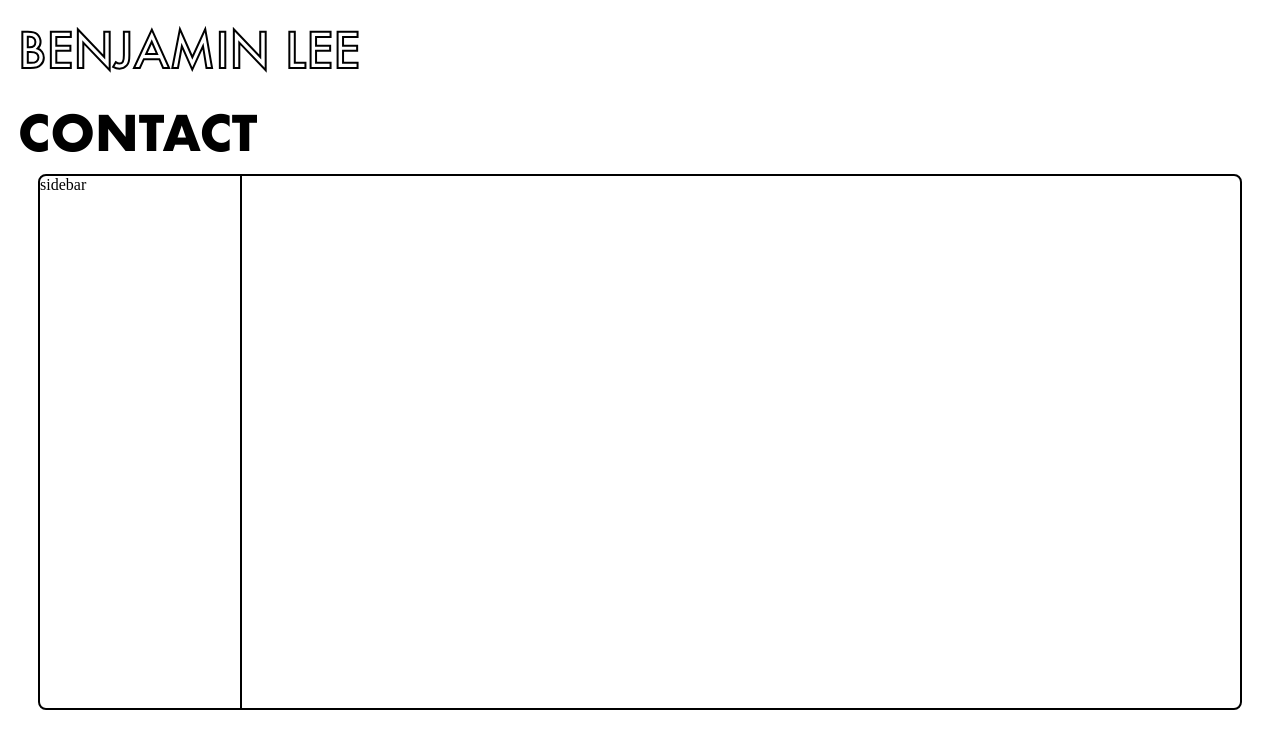
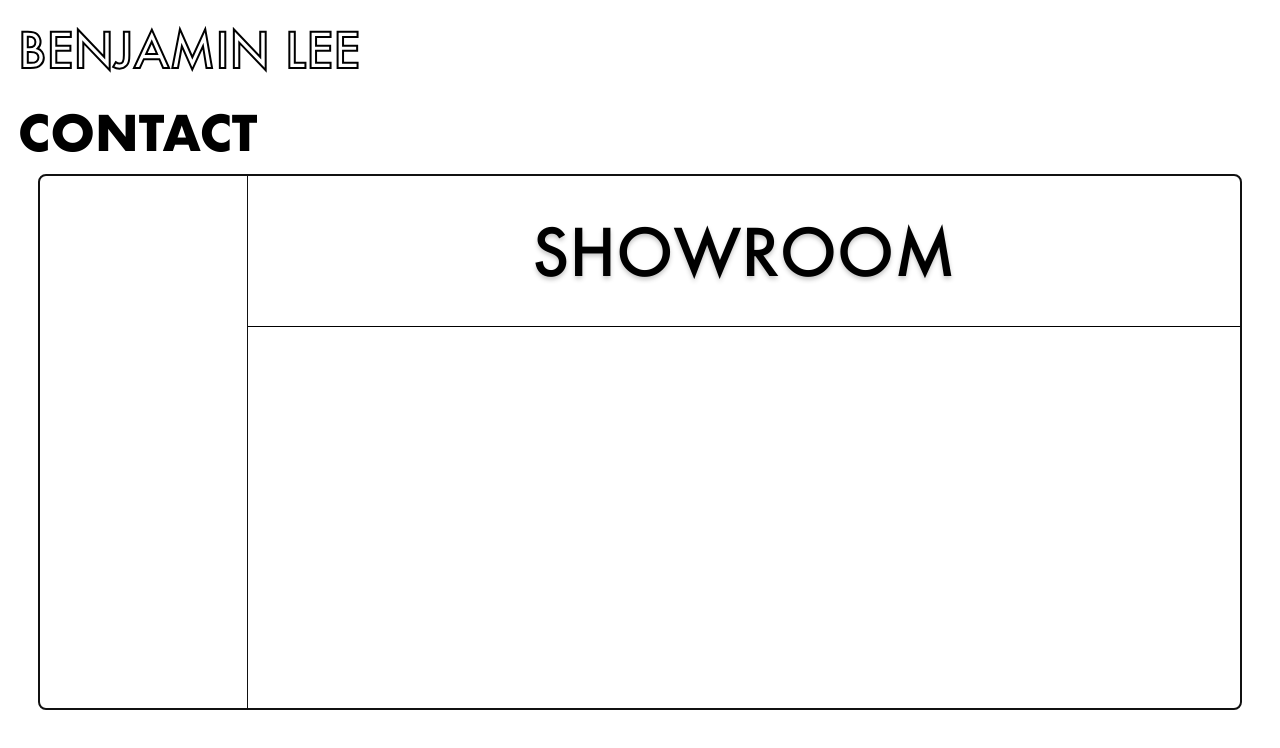
Before and after one commit to benlazzero/portfolio, a React (Vite) app: page / in a window 1280 px wide. Shown: the top 748 px of the page. Built offline with nearby package versions, Linux system fonts and the light colour scheme.

Commit message:
topbar on show window

```diff
--- a/src/components/Showcase-Sidebar.jsx
+++ b/src/components/Showcase-Sidebar.jsx
@@ -2,6 +2,8 @@ import { container } from './Showcase-Sidebar.module.css'
 
 export default function Sidebar() {
   return (
-    <div className={container}>sidebar</div>
+    <div className={container}>
+
+    </div>
   )
 }
--- a/src/components/Showcase-Sidebar.module.css
+++ b/src/components/Showcase-Sidebar.module.css
@@ -1,5 +1,5 @@
 .container {
   height: 100%;
-  width: 200px;
-  border-right: 2px solid black;
+  width: 250px;
+  border-right: 1px solid #111111;
 }
--- /dev/null
+++ b/src/components/Showcase-Topbar.jsx
@@ -0,0 +1,9 @@
+import { container, header } from './Showcase-Topbar.module.css'
+
+export default function Topbar() {
+  return (
+    <div className={container}>
+      <p className={header}>SHOWROOM</p>
+    </div>
+  )
+}
--- /dev/null
+++ b/src/components/Showcase-Topbar.module.css
@@ -0,0 +1,26 @@
+@font-face {
+  font-family: "Norm";
+  src: url("../assets/font/Futura-Medium-01.ttf");
+}
+
+.container {
+  display: flex;
+  justify-content: center;
+  align-items: center;
+  border-bottom: 1px solid black;
+  width: 100%;
+  height: 150px;
+}
+
+.header {
+  font-family: 'Norm';
+  font-size: 4rem;
+  filter: drop-shadow(0px 3px 2px #1111113a);
+  margin: 0;
+}
+
+@media screen and (max-width: 1059px) {
+  .header {
+    font-size: 3rem;
+  }
+}
--- a/src/components/Showcase.jsx
+++ b/src/components/Showcase.jsx
@@ -1,11 +1,15 @@
 import Sidebar from './Showcase-Sidebar'
-import { container } from './Showcase.module.css'
+import Topbar from './Showcase-Topbar'
+
+import { container, content} from './Showcase.module.css'
 
 export default function Showcase() {
   return (
     <div className={container}>
       <Sidebar />
-
+      <div className={content}>
+        <Topbar />
+      </div>
     </div>
   )
 }
--- a/src/components/Showcase.module.css
+++ b/src/components/Showcase.module.css
@@ -1,8 +1,17 @@
 .container {
+  display: flex;
   align-self: center;
   width: 100%;
   height: 70%;
   max-width: 1200px;
-  border: 2px solid black;
+  border: 2px solid #111111;
   border-radius: 8px;
 }
+
+.container:hover {
+  box-shadow: 0px 0px 10px rgb(190, 190, 190);
+}
+
+.content {
+  width: 100%;
+}
```
